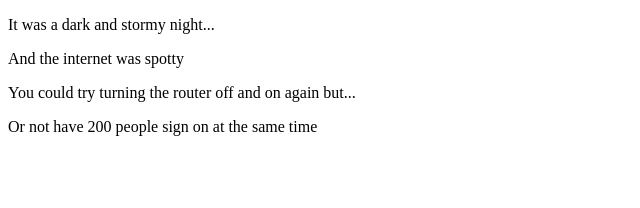
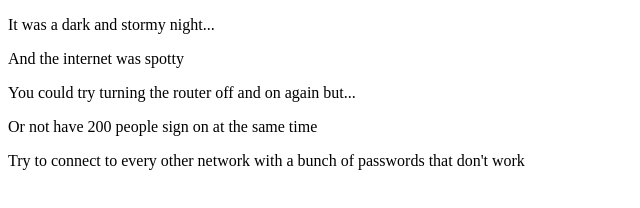
Before and after one commit to Rabvc4/fireside-story, a plain HTML site: page index.html in a window 1280 px wide. Shown: the whole page, without its empty margins (0-640 px from the left). Drawn offline with Linux system fonts and the light colour scheme.

Commit message:
Added fifth line

```diff
--- a/index.html
+++ b/index.html
@@ -6,5 +6,6 @@
     <p>And the internet was spotty</p>
     <p>You could try turning the router off and on again but...</p>
     <p>Or not have 200 people sign on at the same time</p>
+    <p>Try to connect to every other network with a bunch of passwords that don't work</p>
   </body>
 </html>
```
